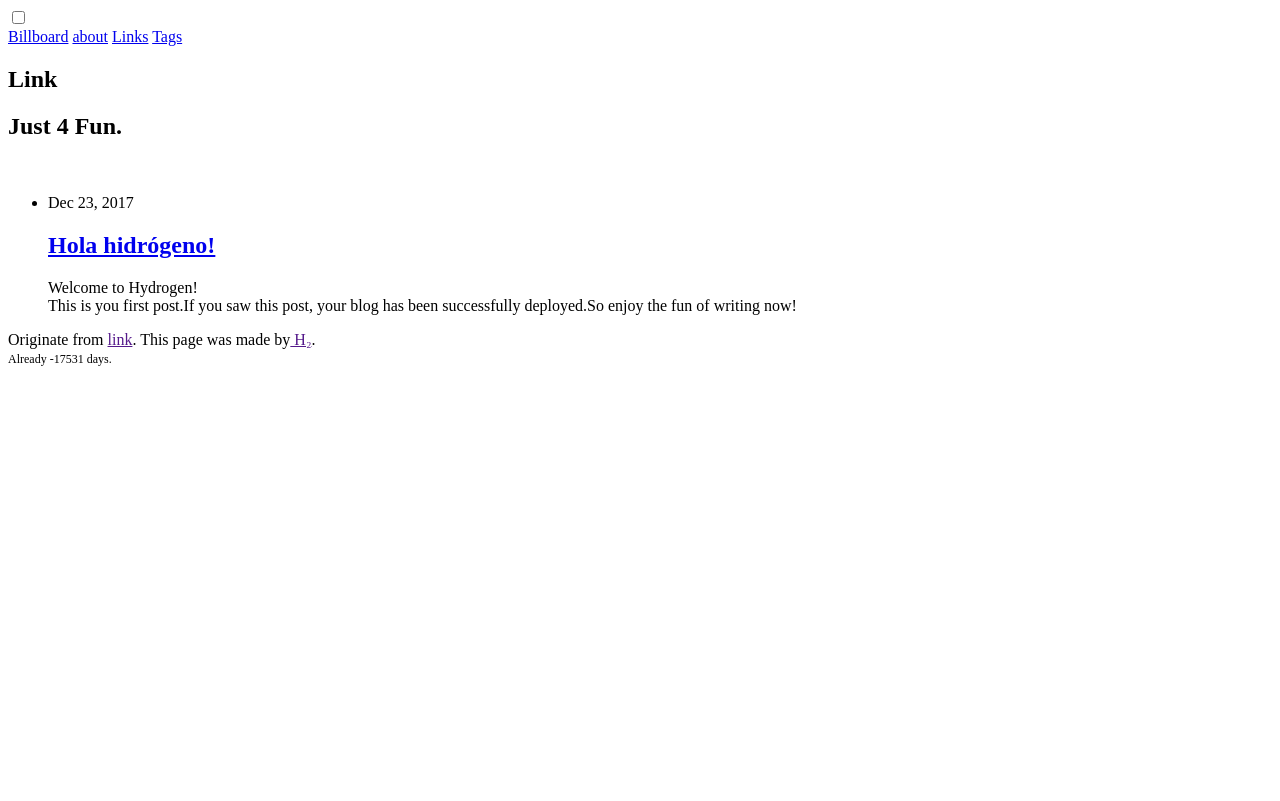
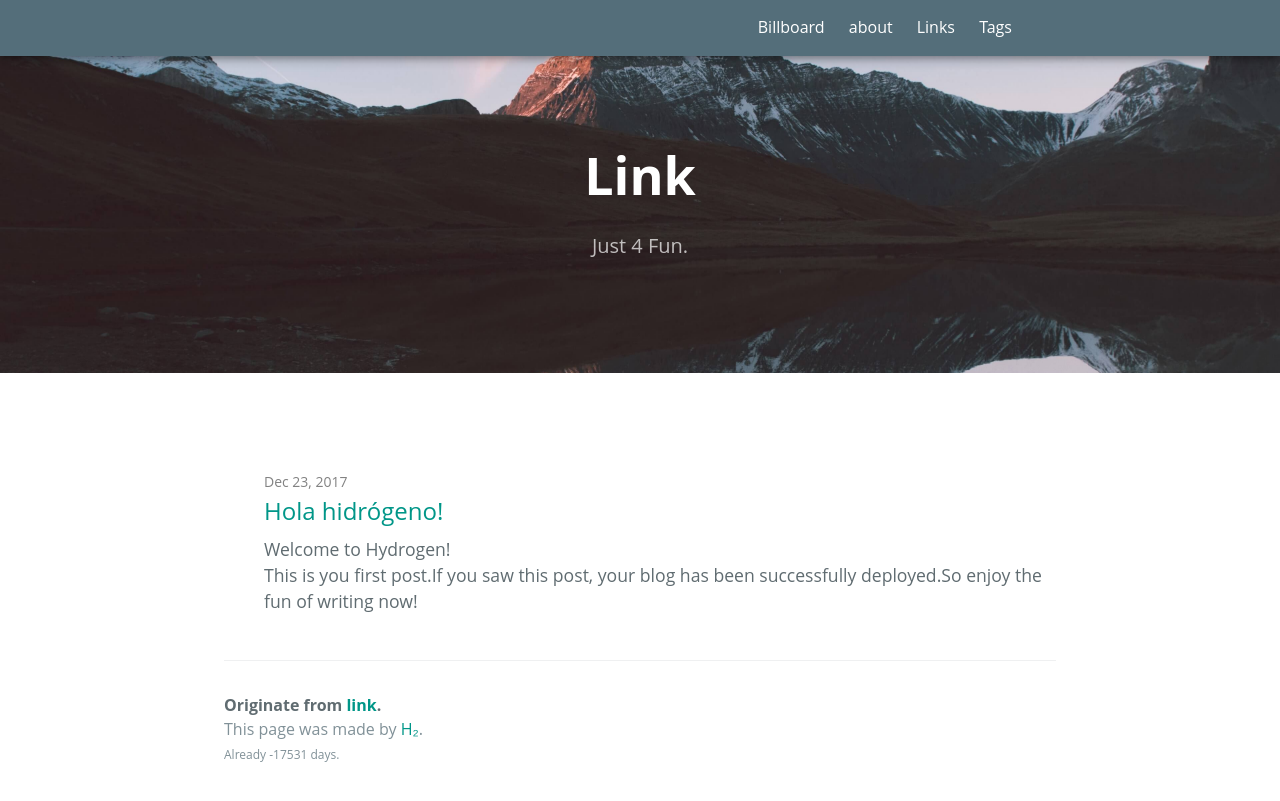
Before and after one commit to link9596/jekyll-theme-Hydrogen, a Jekyll site: the page built from index.html, in a window 1280 px wide. Shown: the top 801 px of the page. Built offline with Jekyll 4.4.1, drawn with Linux system fonts in a browser that asks for light colours; some web fonts are replaced; the list of posts is cut into pages by our own code; comment, search, counter and statistics services are not loaded.

Commit message:
Update default.html

```diff
--- a/_layouts/default.html
+++ b/_layouts/default.html
@@ -32,8 +32,8 @@
 
    {% comment %}
     <link href='https://fonts.googleapis.com/css?family=Open+Sans:400,700' rel='stylesheet' type='text/css'>{% endcomment %}
-    <link rel="stylesheet" href="{{ site.url }}{{ site.baseurl }}/assets/css/style.css">
-    <link rel="stylesheet" href="{{ site.url }}{{ site.baseurl }}/assets/css/fade.css">
+    <link rel="stylesheet" href="https://{{ site.url }}{{ site.baseurl }}/assets/css/style.css">
+    <link rel="stylesheet" href="https://{{ site.url }}{{ site.baseurl }}/assets/css/fade.css">
   </head>
   <body>
 
```
